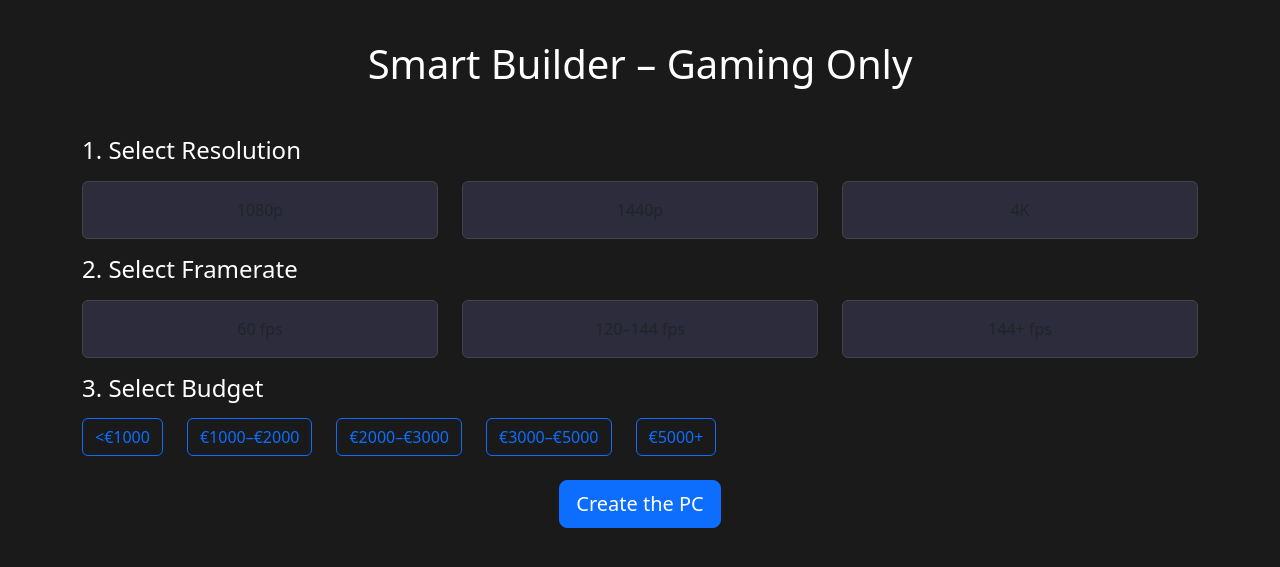
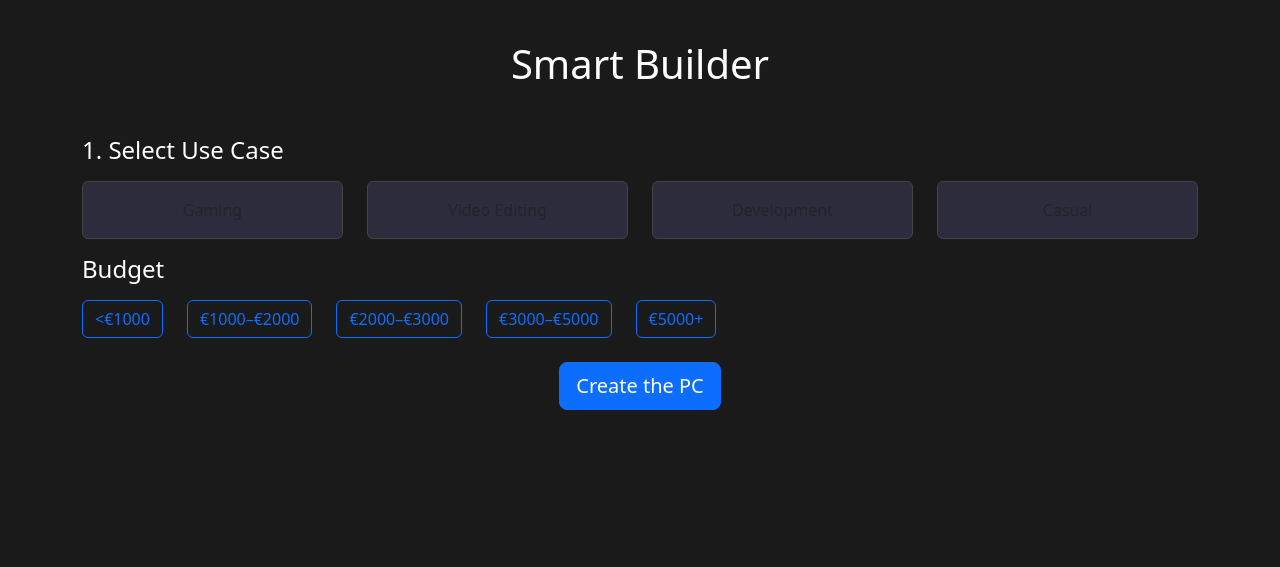
Before and after one commit to andreivo5/PCBuildHub, a Django app: page /smartbuild/ in a window 1280 px wide. Shown: the top 567 px of the page. Run offline with Django 5.2, Linux system fonts and the light colour scheme.

Commit message:
small bug fixes / additions on build creation page and preparing smartbuild homepage for multiple use cases

```diff
--- a/pcbuildhub/components/urls.py
+++ b/pcbuildhub/components/urls.py
@@ -5,9 +5,9 @@ from .views import (
 
 urlpatterns = [
     path('', components_page, name='components'),
-    path('<str:component_type>/', component_list, name='component'),
-    path('<str:component_type>/<str:build_id>/', component_list, name='component_with_build'),
-    path('<str:component_type>/<str:build_id>/<int:component_id>/', component_list, name='select_component'),
     path('<str:component_type>/detail/<int:component_id>/', component_detail, name='component_detail'),
     path('<str:component_type>/detail/<int:component_id>/<str:build_id>/', component_detail, name='component_detail_with_build'),
+    path('<str:component_type>/<str:build_id>/<int:component_id>/', component_list, name='select_component'),
+    path('<str:component_type>/<str:build_id>/', component_list, name='component_with_build'),
+    path('<str:component_type>/', component_list, name='component'),
 ]
--- a/pcbuildhub/components/views.py
+++ b/pcbuildhub/components/views.py
@@ -157,11 +157,10 @@ def component_detail(request, component_type, component_id, build_id=None):
     if component_type not in model_mapping:
         return render(request, '404.html')
 
-    build = get_object_or_404(PCBuild, id=build_id) if build_id else None
     model, display_name = model_mapping[component_type]
     component = get_object_or_404(model, id=component_id)
+    build = get_object_or_404(PCBuild, id=build_id) if build_id else None
 
-    # Build a spec dictionary from all fields except ID and image/url
     exclude_fields = ['id', 'name', 'image', 'url', 'offers']
     specs = {
         field.verbose_name.title(): getattr(component, field.name)
--- a/pcbuildhub/smartbuilder/templates/smartbuild.html
+++ b/pcbuildhub/smartbuilder/templates/smartbuild.html
@@ -20,43 +20,108 @@
             color: white;
             border-color: #6c5ce7;
         }
+        .section { display: none; }
+        .section.active { display: block; }
     </style>
 </head>
 <body>
 <div class="container">
-    <h1 class="mb-5 text-center">Smart Builder – Gaming Only</h1>
+    <h1 class="mb-5 text-center">Smart Builder</h1>
 
     <form method="post" action="{% url 'smart_builder_submit' %}">
         {% csrf_token %}
+        <input type="hidden" name="use_case" id="input-use-case">
         <input type="hidden" name="resolution" id="input-resolution">
         <input type="hidden" name="framerate" id="input-framerate">
+        <input type="hidden" name="editing_software" id="input-editing_software">
+        <input type="hidden" name="dev_type" id="input-dev_type">
+        <input type="hidden" name="casual_use" id="input-casual_use">
+        <input type="hidden" name="casual_tabs" id="input-casual_tabs">
+        <input type="hidden" name="casual_storage" id="input-casual_storage">
+        <input type="hidden" name="casual_size_pref" id="input-casual_size_pref">
         <input type="hidden" name="budget" id="input-budget" value="2000">
 
-        <h4>1. Select Resolution</h4>
+        <h4>1. Select Use Case</h4>
         <div class="row my-3">
-            <div class="col"><div class="card card-option text-center p-3" data-type="resolution" onclick="selectOption('resolution', '1080p', event)">1080p</div></div>
-            <div class="col"><div class="card card-option text-center p-3" data-type="resolution" onclick="selectOption('resolution', '1440p', event)">1440p</div></div>
-            <div class="col"><div class="card card-option text-center p-3" data-type="resolution" onclick="selectOption('resolution', '4k', event)">4K</div></div>
+            {% for opt in use_cases %}
+            <div class="col">
+                <div class="card card-option text-center p-3" data-type="use-case" role="button" tabindex="0" onclick="selectUseCase('{{ opt }}', event)">{{ opt }}</div>
+            </div>
+            {% endfor %}
         </div>
 
-        <h4>2. Select Framerate</h4>
-        <div class="row my-3">
-            <div class="col"><div class="card card-option text-center p-3" data-type="framerate" onclick="selectOption('framerate', '60', event)">60 fps</div></div>
-            <div class="col"><div class="card card-option text-center p-3" data-type="framerate" onclick="selectOption('framerate', '120-144', event)">120–144 fps</div></div>
-            <div class="col"><div class="card card-option text-center p-3" data-type="framerate" onclick="selectOption('framerate', '144+', event)">144+ fps</div></div>
+        <div id="section-gaming" class="section">
+            <h4>Resolution</h4>
+            <div class="row my-3">
+                {% for res in gaming_resolutions %}
+                <div class="col"><div class="card card-option text-center p-3" data-type="resolution" role="button" tabindex="0" onclick="selectOption('resolution', '{{ res }}', event)">{{ res }}</div></div>
+                {% endfor %}
+            </div>
+            <h4>Framerate</h4>
+            <div class="row my-3">
+                {% for fps in gaming_framerates %}
+                <div class="col"><div class="card card-option text-center p-3" data-type="framerate" role="button" tabindex="0" onclick="selectOption('framerate', '{{ fps }}', event)">{{ fps }} fps</div></div>
+                {% endfor %}
+            </div>
         </div>
 
-        <h4>3. Select Budget</h4>
+        <div id="section-video-editing" class="section">
+            <h4>Editing Resolution</h4>
+            <div class="row my-3">
+                {% for res in editing_resolutions %}
+                <div class="col"><div class="card card-option text-center p-3" data-type="resolution" role="button" tabindex="0" onclick="selectOption('resolution', '{{ res }}', event)">{{ res }}</div></div>
+                {% endfor %}
+            </div>
+            <h4>Editing Software</h4>
+            <div class="row my-3">
+                {% for sw in editing_software %}
+                <div class="col"><div class="card card-option text-center p-3" data-type="editing_software" role="button" tabindex="0" onclick="selectOption('editing_software', '{{ sw }}', event)">{{ sw }}</div></div>
+                {% endfor %}
+            </div>
+        </div>
+
+        <div id="section-development" class="section">
+            <h4>Type of Development</h4>
+            <div class="row my-3">
+                {% for dev in dev_types %}
+                <div class="col"><div class="card card-option text-center p-3" data-type="dev_type" role="button" tabindex="0" onclick="selectOption('dev_type', '{{ dev }}', event)">{{ dev }}</div></div>
+                {% endfor %}
+            </div>
+        </div>
+
+        <div id="section-casual" class="section">
+            <h4>Main Use</h4>
+            <div class="row my-3">
+                {% for task in casual_primary_use %}
+                <div class="col"><div class="card card-option text-center p-3" data-type="casual_use" role="button" tabindex="0" onclick="selectOption('casual_use', '{{ task }}', event)">{{ task }}</div></div>
+                {% endfor %}
+            </div>
+            <h4>Tabs / Apps at Once</h4>
+            <div class="row my-3">
+                {% for tab in casual_tabs %}
+                <div class="col"><div class="card card-option text-center p-3" data-type="casual_tabs" role="button" tabindex="0" onclick="selectOption('casual_tabs', '{{ tab }}', event)">{{ tab }}</div></div>
+                {% endfor %}
+            </div>
+            <h4>Storage Needs</h4>
+            <div class="row my-3">
+                {% for s in casual_storage %}
+                <div class="col"><div class="card card-option text-center p-3" data-type="casual_storage" role="button" tabindex="0" onclick="selectOption('casual_storage', '{{ s }}', event)">{{ s }}</div></div>
+                {% endfor %}
+            </div>
+            <h4>Size / Noise Preference</h4>
+            <div class="row my-3">
+                {% for pref in casual_size_pref %}
+                <div class="col"><div class="card card-option text-center p-3" data-type="casual_size_pref" role="button" tabindex="0" onclick="selectOption('casual_size_pref', '{{ pref }}', event)">{{ pref }}</div></div>
+                {% endfor %}
+            </div>
+        </div>
+
+        <h4>Budget</h4>
         <div class="row my-3">
             {% for b in budgets %}
-                <div class="col-auto">
-                    <button class="btn btn-outline-primary"
-                            type="button"
-                            onclick="selectBudget('{{ b.value }}', event)"
-                            data-type="budget">
-                        {{ b.label }}
-                    </button>
-                </div>
+            <div class="col-auto">
+                <button class="btn btn-outline-primary" type="button" onclick="selectBudget('{{ b.value }}', event)" data-type="budget">{{ b.label }}</button>
+            </div>
             {% endfor %}
         </div>
 
@@ -67,19 +132,36 @@
 </div>
 
 <script>
+    function selectUseCase(value, e) {
+        const input = document.getElementById("input-use-case");
+        if (!input) return console.error("Missing input-use-case element");
+        input.value = value;
+        document.querySelectorAll("[data-type='use-case']").forEach(el => el.classList.remove("active"));
+        e.currentTarget.classList.add("active");
+
+        document.querySelectorAll('.section').forEach(s => s.classList.remove('active'));
+        const section = document.getElementById("section-" + value.toLowerCase().replace(/\s+/g, "-"));
+        if (section) section.classList.add("active");
+
+        console.log("[USE CASE]", value);
+    }
+
     function selectOption(type, value, e) {
-        const hiddenId = `input-${type}`;
-        document.getElementById(hiddenId).value = value;
-
+        const input = document.getElementById("input-" + type);
+        if (!input) return console.error("Missing input-" + type);
+        input.value = value;
         document.querySelectorAll(`[data-type='${type}']`).forEach(el => el.classList.remove("active"));
         e.currentTarget.classList.add("active");
+        console.log(`[${type.toUpperCase()}]`, value);
     }
 
     function selectBudget(value, e) {
-        document.getElementById("input-budget").value = value;
-
+        const input = document.getElementById("input-budget");
+        if (!input) return console.error("Missing input-budget");
+        input.value = value;
         document.querySelectorAll("[data-type='budget']").forEach(el => el.classList.remove("active"));
         e.currentTarget.classList.add("active");
+        console.log("[BUDGET]", value);
     }
 </script>
 </body>
--- a/pcbuildhub/smartbuilder/views.py
+++ b/pcbuildhub/smartbuilder/views.py
@@ -10,7 +10,16 @@ from .logging_config import logger
 
 def smart_builder_home(request):
     return render(request, 'smartbuild.html', {
-        'options': ["Gaming"],
+        'use_cases': ["Gaming", "Video Editing", "Development", "Casual"],
+        'gaming_resolutions': ["1080p", "1440p", "4K"],
+        'gaming_framerates': ["60", "120–144", "144+"],
+        'editing_resolutions': ["1080p", "4K"],
+        'editing_software': ["Premiere Pro", "DaVinci Resolve", "Other"],
+        'dev_types': ["Web", "Mobile", "Game", "Data Science"],
+        'casual_primary_use': ["Web & media", "Light creative work", "Multitasking"],
+        'casual_tabs': ["Few", "Some", "Many"],
+        'casual_storage': ["Minimal", "Some", "A lot"],
+        'casual_size_pref': ["Quiet/Compact", "No preference"],
         'budgets': [
             {"label": "<€1000", "value": "1000"},
             {"label": "€1000–€2000", "value": "2000"},
@@ -19,7 +28,6 @@ def smart_builder_home(request):
             {"label": "€5000+", "value": "999999"},
         ]
     })
-
 
 def smart_builder_submit(request):
     if request.method != "POST":
```
Also changed, not shown: pcbuildhub/builder/templates/create.html (+9 -8 lines), pcbuildhub/builder/templates/partials/component_row.html (+8 -1 lines), pcbuildhub/builder/views.py (+20 -2 lines).
